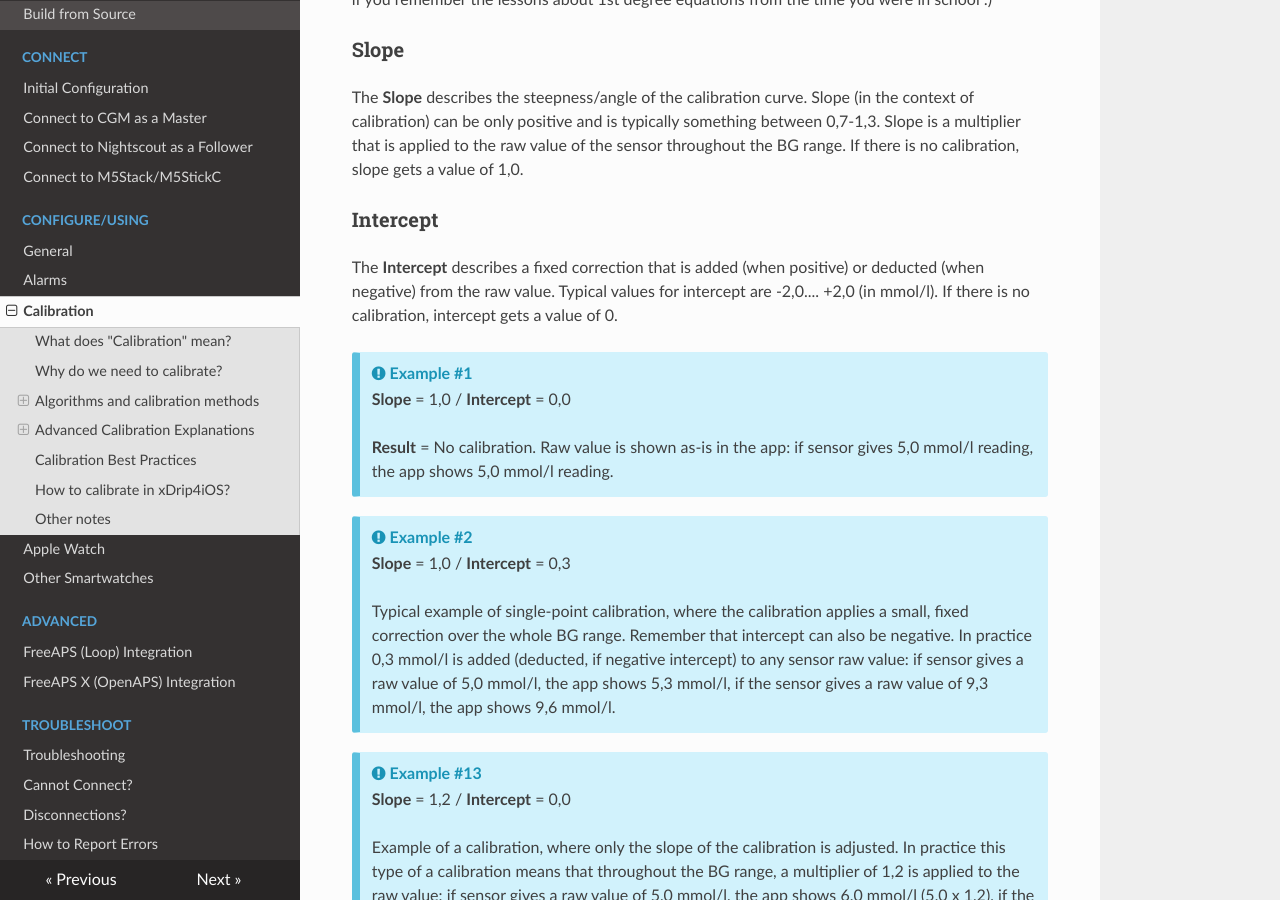
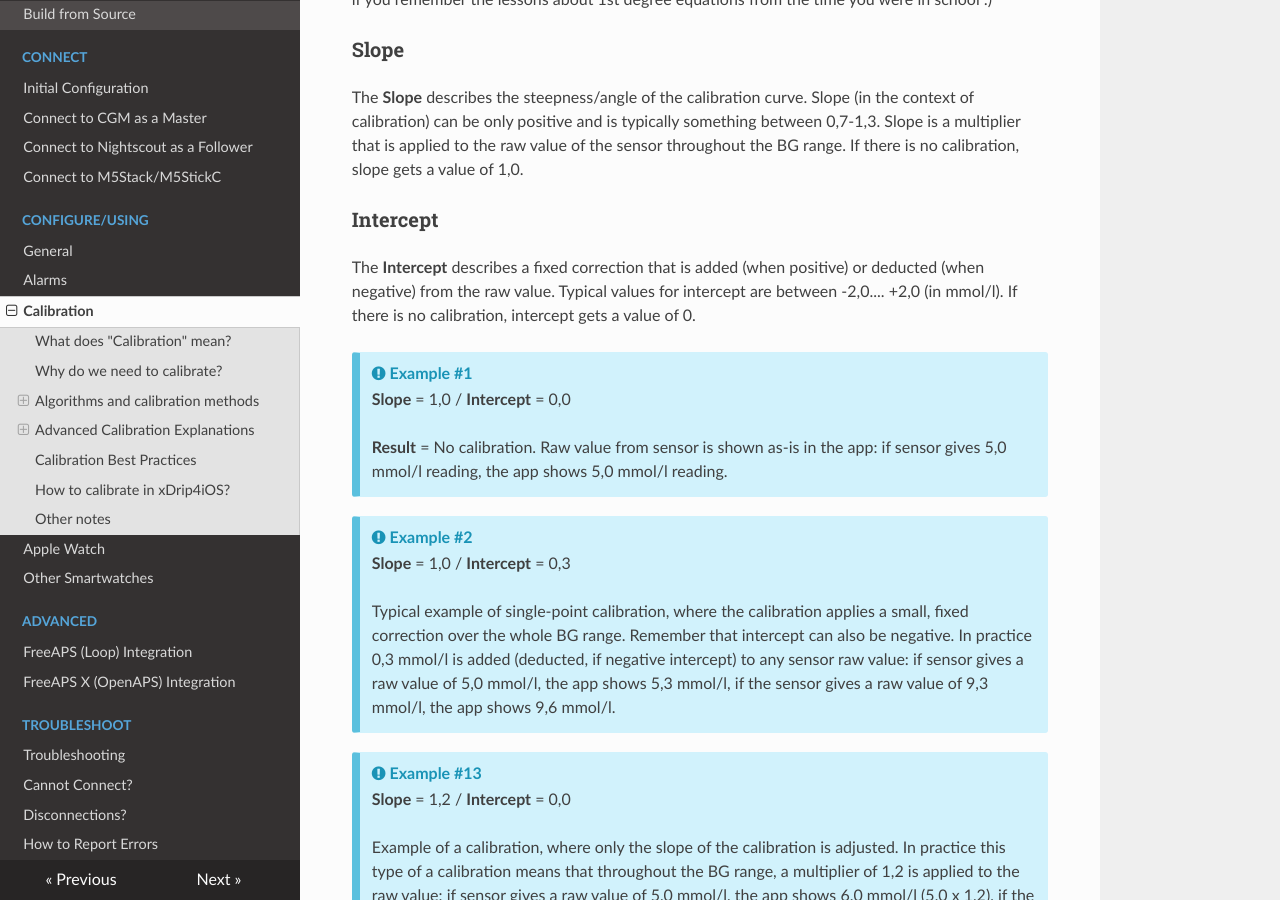
Before and after one commit to paulplant/xdrip4ios_docs, an MkDocs documentation site: the page built from docs/configure/calibrate.md, in a window 1280 px wide and 900 px high, scrolled down 3045 px. Built offline with MkDocs 1.6.1, drawn with Linux system fonts in a browser that asks for light colours; nearby versions of some CDN libraries; old or Windows-style settings are respelled for this version of MkDocs.

Commit message:
Update calibrate.md

```diff
--- a/docs/configure/calibrate.md
+++ b/docs/configure/calibrate.md
@@ -72,14 +72,14 @@ In practise the calibration is stored as a calibration curve in the app. This cu
 The **Slope** describes the steepness/angle of the calibration curve. Slope (in the context of calibration) can be only positive and is typically something between 0,7-1,3. Slope is a multiplier that is applied to the raw value of the sensor throughout the BG range. If there is no calibration, slope gets a value of 1,0.
 
 ### Intercept
-The **Intercept** describes a fixed correction that is added (when positive) or deducted (when negative) from the raw value. Typical values for intercept are -2,0.... +2,0 (in mmol/l). If there is no calibration, intercept gets a value of 0.
+The **Intercept** describes a fixed correction that is added (when positive) or deducted (when negative) from the raw value. Typical values for intercept are between -2,0.... +2,0 (in mmol/l). If there is no calibration, intercept gets a value of 0.
 
 
 
 !!!info "Example #1"
     **Slope** = 1,0 / **Intercept** = 0,0
 
-    **Result** = No calibration. Raw value is shown as-is in the app: if sensor gives 5,0 mmol/l reading, the app shows 5,0 mmol/l reading.
+    **Result** = No calibration. Raw value from sensor is shown as-is in the app: if sensor gives 5,0 mmol/l reading, the app shows 5,0 mmol/l reading.
 
 !!!info "Example #2"
     **Slope** = 1,0 / **Intercept** = 0,3
```
